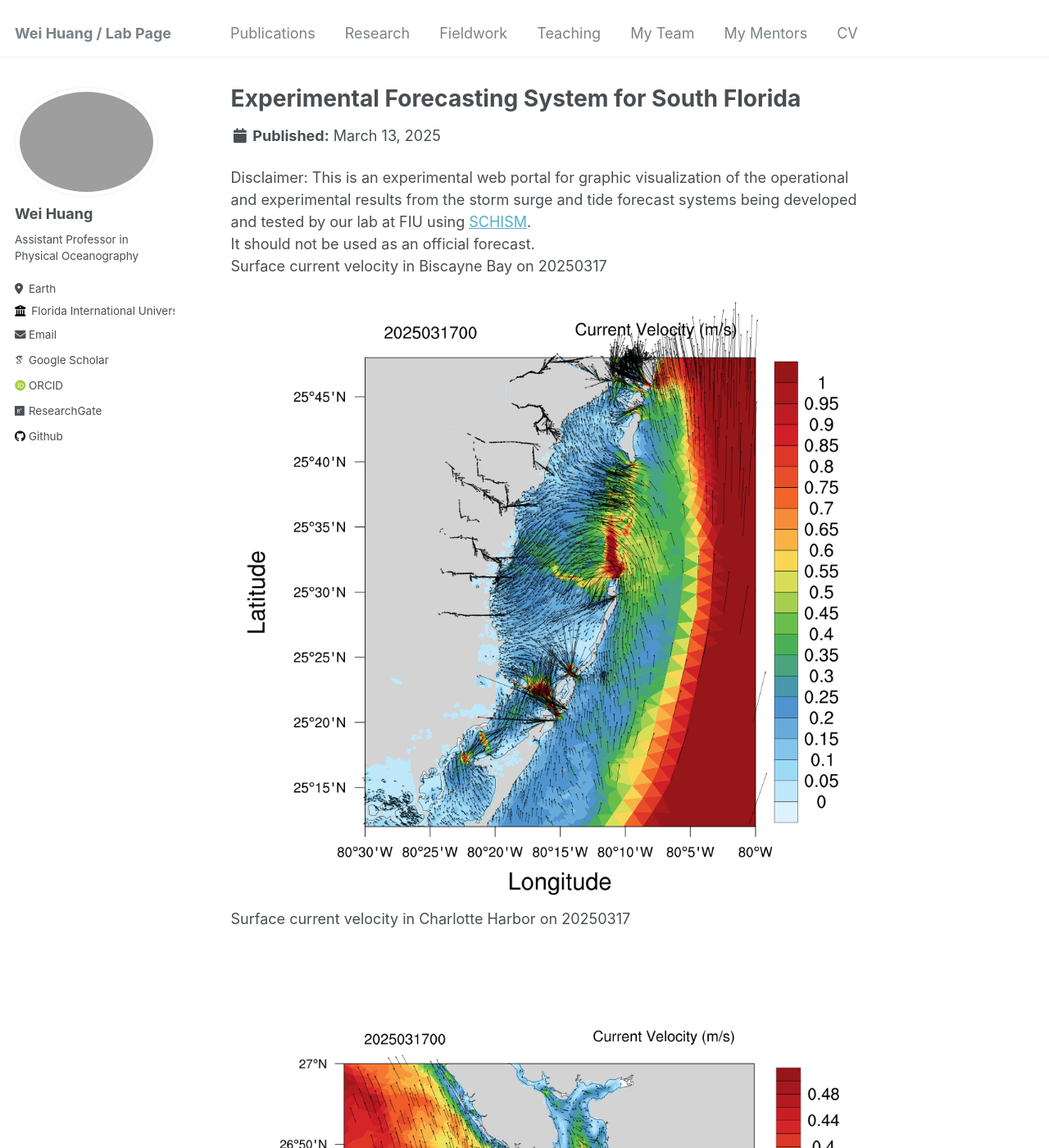
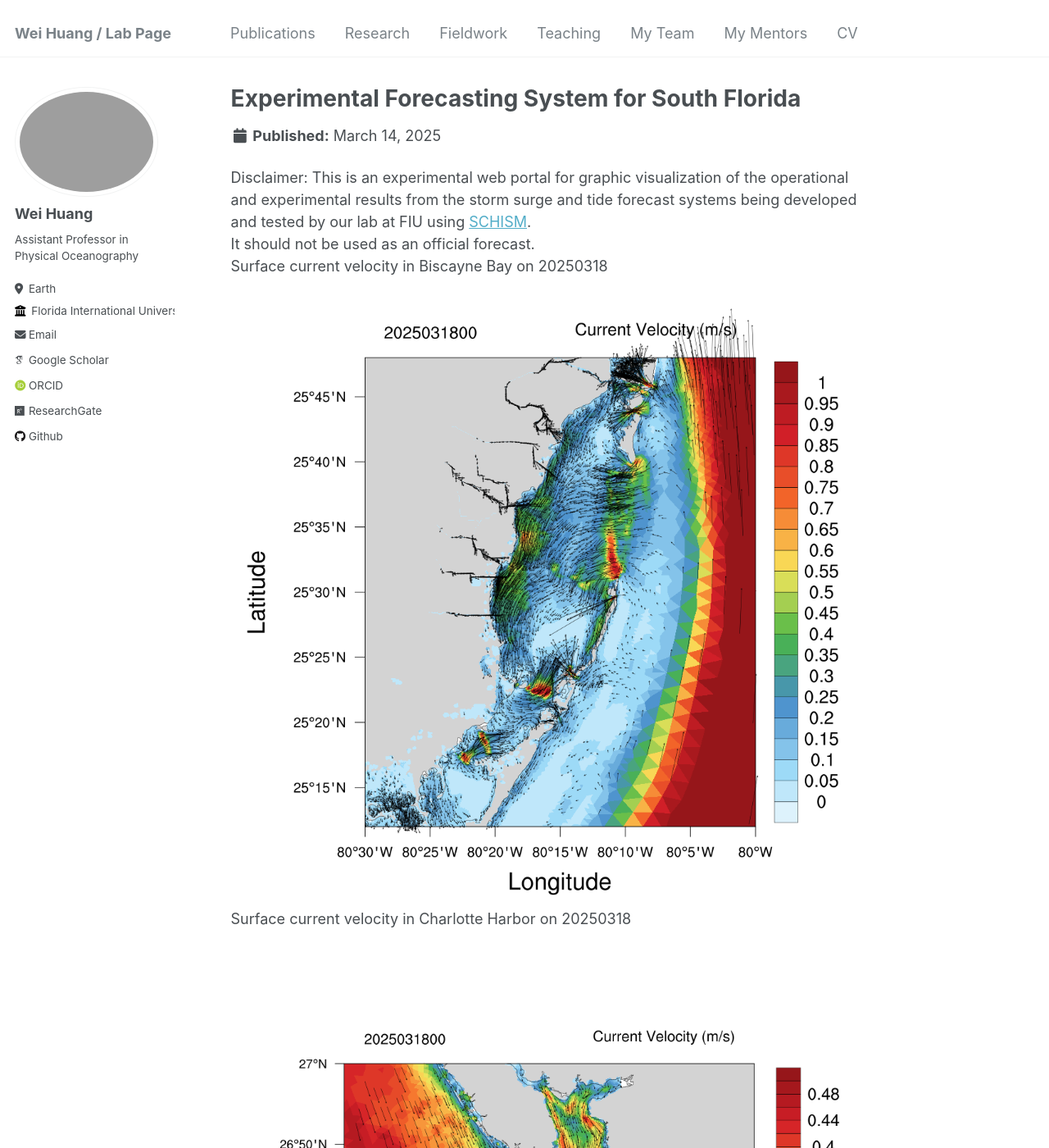
Before and after one commit to huang96169/huang96169.github.io, a Jekyll site: the page built from _research/research-1.md, in a window 1280 px wide and 1400 px high. Shown: the whole window at 82% size. Built offline with Jekyll 4.4.1, drawn with Linux system fonts in a browser that asks for light colours; some web fonts are replaced; some of the changed text lies outside the part shown.

Commit message:
replaced research_uv1.gif research_salt1.gif research_temp1.gif and replaced research_elev2.gif research_uv2.gif research_salt2.gif research_temp2.gif

```diff
--- a/_research/research-1.md
+++ b/_research/research-1.md
@@ -1,7 +1,7 @@
 ---
 title: "Experimental Forecasting System for South Florida"
-short: Surface current velocity of South Florida from 20250313 to 20250317
-date: 2025-03-13
+short: Surface current velocity of South Florida from 20250314 to 20250318
+date: 2025-03-14
 short1: "Disclaimer: This is an experimental web portal for graphic visualization of the operational and experimental results from the storm surge and tide forecast systems being developed and tested by our lab at FIU using [SCHISM](https://ccrm.vims.edu/schismweb/). It should not be used as an official forecast."
 excerpt: "<img src='/images/research_uv1.gif'>"
 collection: research
@@ -10,11 +10,11 @@ collection: research
 Disclaimer:
 This is an experimental web portal for graphic visualization of the operational and experimental results from the storm surge and tide forecast systems being developed and tested by our lab at FIU using [SCHISM](https://ccrm.vims.edu/schismweb/).<br/>
 It should not be used as an official forecast.<br/>
-Surface current velocity in Biscayne Bay on 20250317<br/>
+Surface current velocity in Biscayne Bay on 20250318<br/>
 <img src='/images/research_Bbay.png'>
-Surface current velocity in Charlotte Harbor on 20250317<br/>
+Surface current velocity in Charlotte Harbor on 20250318<br/>
 <img src='/images/research_Cbay.png'>
-Surface current velocity in Tampa Bay on 20250317<br/>
+Surface current velocity in Tampa Bay on 20250318<br/>
 <img src='/images/research_Tbay.png'>
 The map below showns observational stations used for validating the model's results, as well as the horizontal grid. <br/>
 The horizontal grid for SCHISM in simulating Biscayne Bay in South Florida, using flexible resolution resolving levees and canals (1-2 m), watershed rural and urban areas (30m-50m) and coastal ocean (500m-5km).<br/>
```
Also changed, not shown: _research/research-2.md (+6 -6 lines), images/research_Bbay.png, images/research_Cbay.png, images/research_Tbay.png, images/research_maxelev2.gif, 4 other files.
